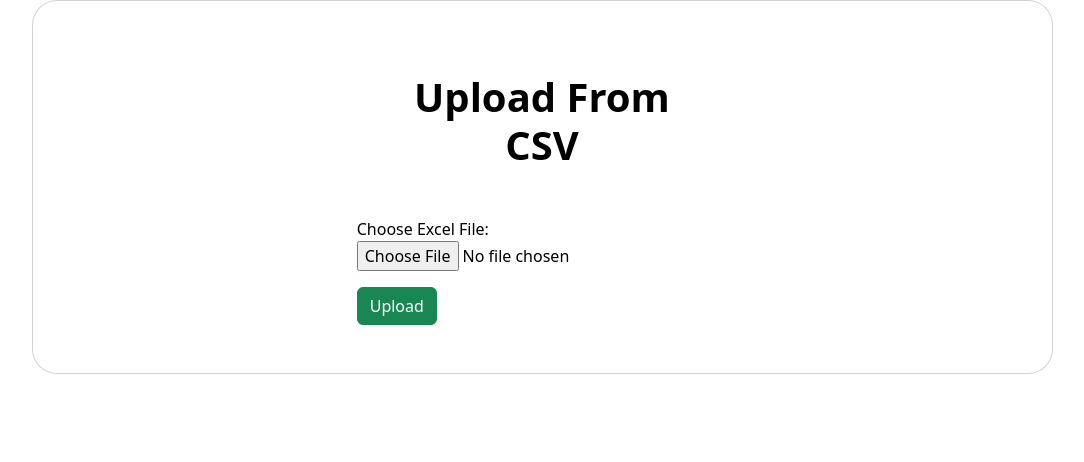
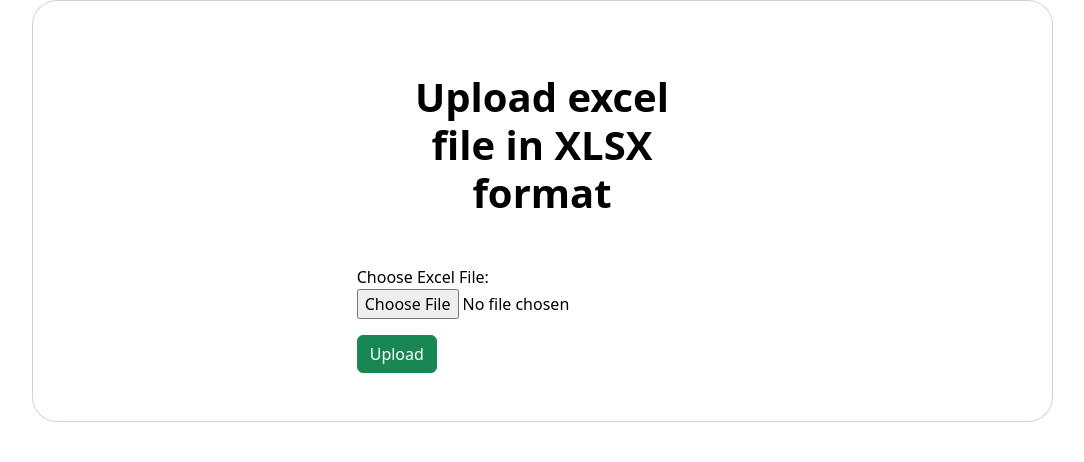
Before and after one commit to Ashim101/Invigilator, a Django app: page /uploadcsv/ in a window 1280 px wide. Shown: the part 62-524 px from the top of the page, without its empty margins (98-1182 px from the left). Run offline with Django 4.2, Linux system fonts and the light colour scheme.

Commit message:
rename the header

```diff
--- a/home/templates/addcsv.html
+++ b/home/templates/addcsv.html
@@ -17,7 +17,7 @@
                   <div class="row justify-content-center">
                     <div class="col-md-10 col-lg-6 col-xl-5 order-2 order-lg-1">
 
-                      <p class="text-center h1 fw-bold mb-5 mx-1 mx-md-4 mt-4">Upload From CSV</p>
+                      <p class="text-center h1 fw-bold mb-5 mx-1 mx-md-4 mt-4">Upload  excel file in XLSX format</p>
 
                        <form method="post" enctype="multipart/form-data">
     {% csrf_token %}
```
